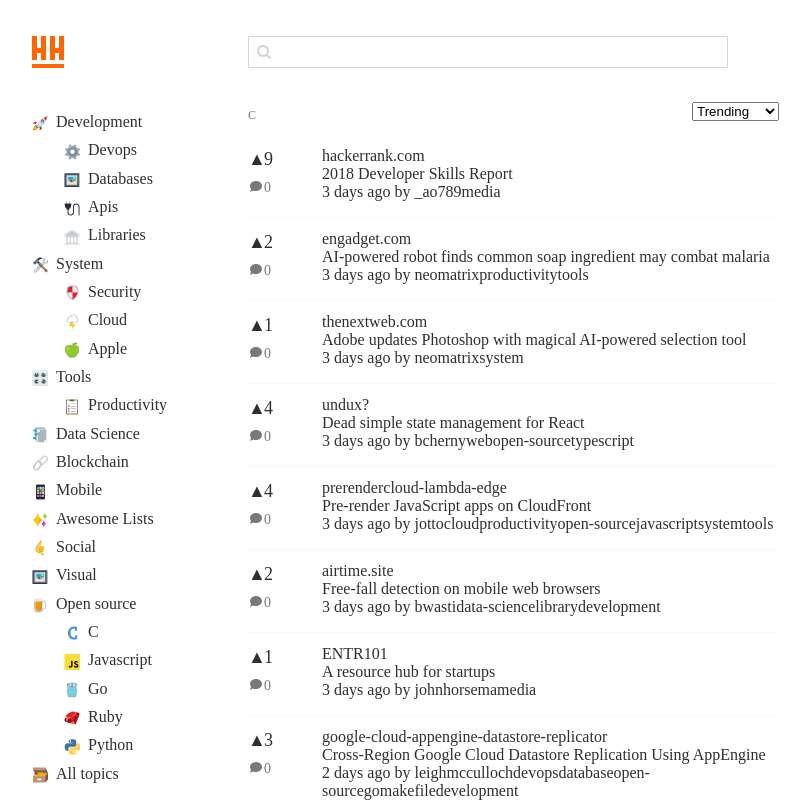
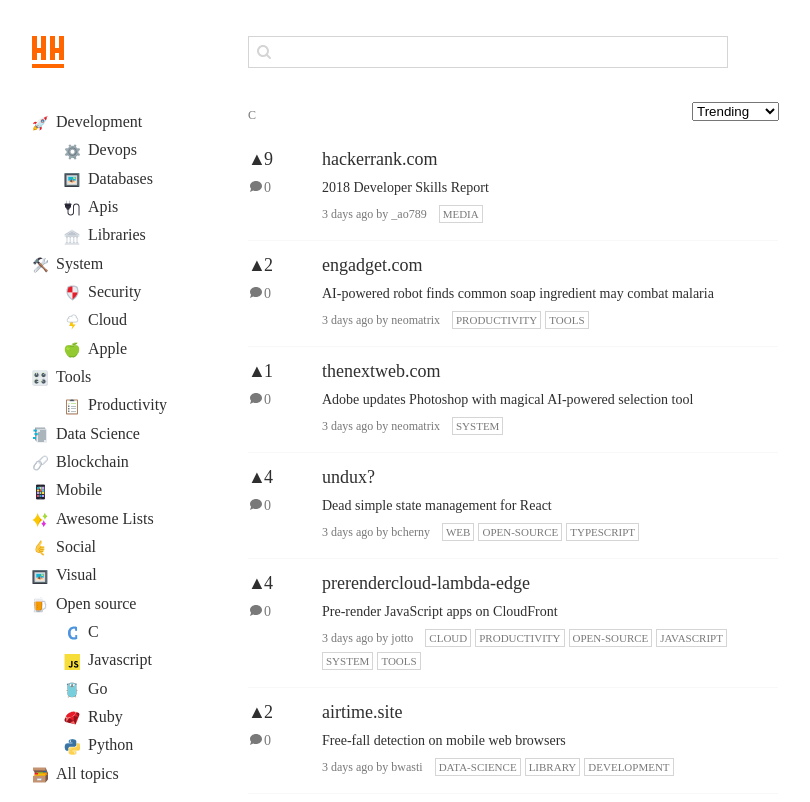
Before and after one commit to haingdc/hackerhunt, a React (Create React App) app: page / in a window 1280 px wide. Shown: the top 802 px of the page, without its empty margins (100-910 px from the left). Built offline with nearby package versions, Linux system fonts and the light colour scheme.

Commit message:
make up for title, description, summary at Article.js

```diff
--- a/src/App.css
+++ b/src/App.css
@@ -38,6 +38,14 @@
   color: #2f2f2f;
 }
 
+h1,
+h2 {
+  font-size: 18px;
+  line-height: 24px;
+  margin-bottom: 8px;
+  font-weight: 400;
+}
+
 .App {
   width: 100%;
   max-width: 1080px;
--- a/src/TopicList.css
+++ b/src/TopicList.css
@@ -210,3 +210,35 @@
 div.list-container article > a path {
   fill: #797979;
 }
+
+div.list-container article p {
+  font-size: 14px;
+  line-height: 18px;
+  color: #2f2f2f;
+  margin-bottom: 8px;
+}
+
+div.list-container article summary {
+  width: 100%;
+  font-size: 12px;
+  color: #797979;
+  line-height: 16px;
+}
+
+div.list-container article summary a {
+  color: #797979;
+}
+
+div.list-container article summary a {
+  margin-right: 12px;
+}
+
+div.list-container article summary .tag {
+  display: inline-block;
+  color: #797979;
+  border: 1px solid #d5d5d5;
+  padding: 0 3px;
+  text-transform: uppercase;
+  font-size: 11px;
+  margin: 0 4px 5px 0;
+}
```
